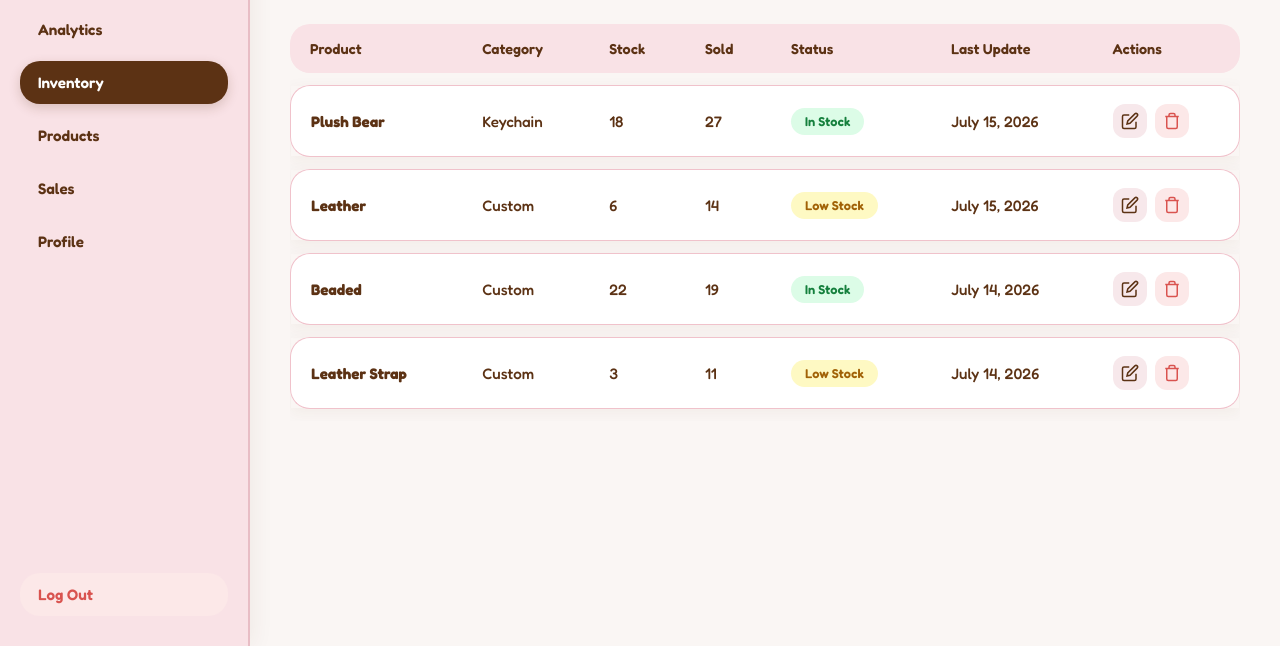
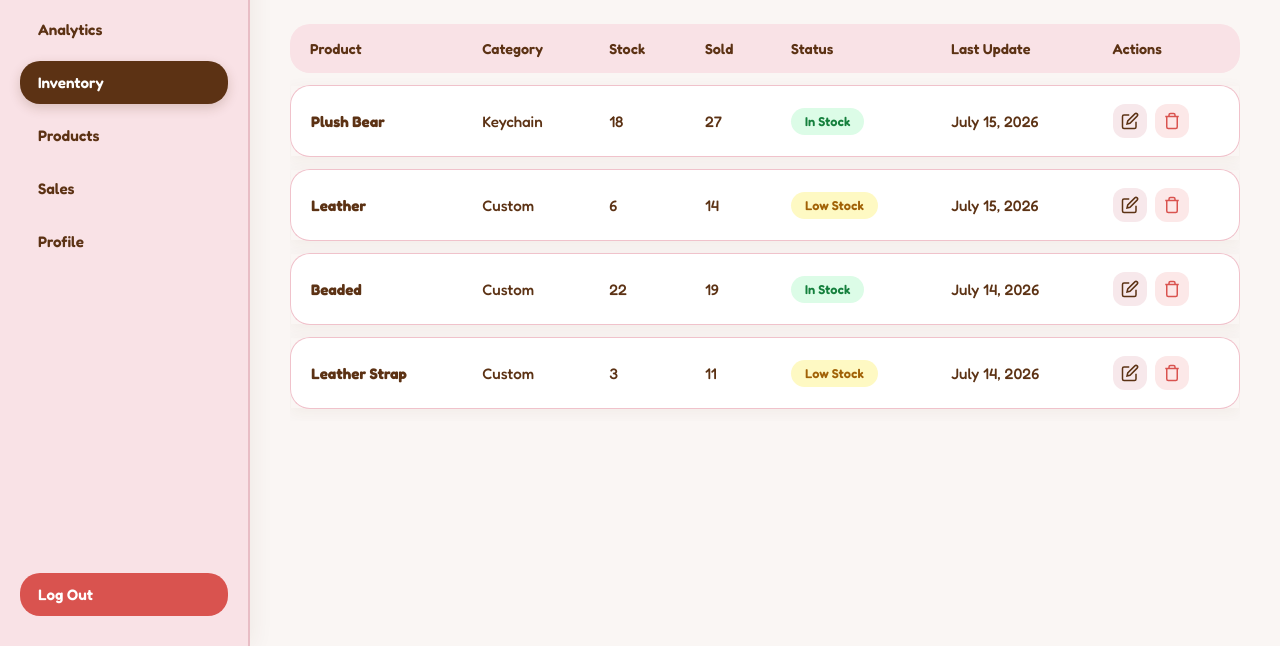
Before and after one commit to krismalayao/ITSRAQA-S16-T3-KumaMori, a plain HTML site: page adminSide/inventoryManagement.html in a window 1280 px wide. In both pictures the pointer is over the link "Log Out". Shown: the part 154-800 px from the top of the page. Drawn offline with Linux system fonts and the light colour scheme.

Commit message:
FIXED: Logout Button

```diff
--- a/adminSide/inventoryManagement.html
+++ b/adminSide/inventoryManagement.html
@@ -130,7 +130,8 @@
     }
 
     .logout-btn:hover {
-      background-color: #fce8e8 !important;
+      background-color: #d9534f !important;
+      color: #ffffff !important;
     }
 
     /* -------------------------------------------------------------------------- */
```
